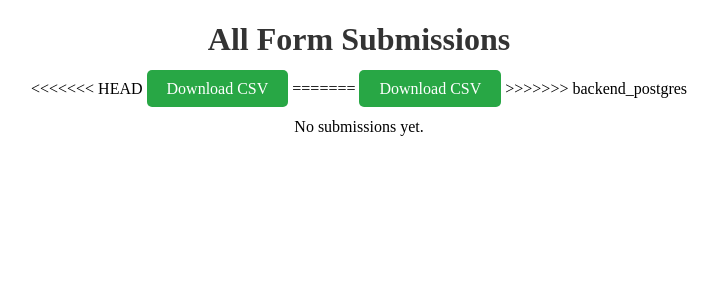
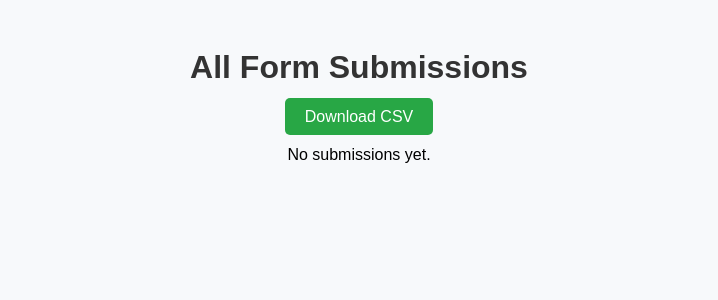
Before and after one commit to HETVI996/LLM-Project, a Flask app: page /admin in a window 1280 px wide. Shown: the top 300 px of the page, without its empty margins (281-999 px from the left). Run offline with Flask 3, Linux system fonts and the light colour scheme; a user stored in the database is signed in.

Commit message:
Fix admin login, dashboard, CSV download, and templates

```diff
--- a/templates/admin.html
+++ b/templates/admin.html
@@ -4,7 +4,6 @@
     <meta charset="UTF-8">
     <title>Admin Dashboard</title>
     <style>
-<<<<<<< HEAD
         body { font-family: Arial, sans-serif; background: #f7f9fb; padding: 20px; }
         h1 { text-align: center; color: #333; }
         table { border-collapse: collapse; width: 100%; max-width: 1200px; margin: 20px auto; background: white; box-shadow: 0 2px 6px rgba(0,0,0,0.1); }
@@ -14,63 +13,13 @@
         .download { display: block; text-align: center; margin: 20px 0; }
         .download a { background: #28a745; color: white; text-decoration: none; padding: 10px 20px; border-radius: 5px; }
         .download a:hover { background: #218838; }
-=======
-        body {
-            font-family: Arial, sans-serif;
-            background: #f7f9fb;
-            padding: 20px;
-        }
-        h1 {
-            text-align: center;
-            color: #333;
-        }
-        table {
-            border-collapse: collapse;
-            width: 100%;
-            max-width: 1200px;
-            margin: 20px auto;
-            background: white;
-            box-shadow: 0 2px 6px rgba(0,0,0,0.1);
-        }
-        th, td {
-            padding: 10px;
-            border: 1px solid #ddd;
-            text-align: left;
-        }
-        th {
-            background: #007BFF;
-            color: white;
-        }
-        tr:nth-child(even) {
-            background: #f2f2f2;
-        }
-        .download {
-            display: block;
-            text-align: center;
-            margin: 20px 0;
-        }
-        .download a {
-            background: #28a745;
-            color: white;
-            text-decoration: none;
-            padding: 10px 20px;
-            border-radius: 5px;
-        }
-        .download a:hover {
-            background: #218838;
-        }
->>>>>>> backend_postgres
     </style>
 </head>
 <body>
     <h1>All Form Submissions</h1>
 
     <div class="download">
-<<<<<<< HEAD
-        <a href="{{ url_for('download_csv') }}?password=admin123">Download CSV</a>
-=======
         <a href="{{ url_for('download_csv') }}">Download CSV</a>
->>>>>>> backend_postgres
     </div>
 
     {% if users %}
@@ -81,13 +30,9 @@
                     <th>Name</th>
                     <th>Age</th>
                     <th>Gender</th>
-<<<<<<< HEAD
-                    {% for i in range(1, 24) %}<th>Q{{ i }}</th>{% endfor %}
-=======
-                    {% for i in range(1,24) %}
+                    {% for i in range(1, 24) %}
                         <th>Q{{ i }}</th>
                     {% endfor %}
->>>>>>> backend_postgres
                 </tr>
             </thead>
             <tbody>
@@ -97,7 +42,7 @@
                         <td>{{ user.name }}</td>
                         <td>{{ user.age }}</td>
                         <td>{{ user.gender }}</td>
-                        {% set answers = user.responses|map(attribute='answer')|list %}
+                        {% set answers = user.responses|default([])|map(attribute='answer')|list %}
                         {% for i in range(23) %}
                             <td>{{ answers[i] if answers|length > i else '' }}</td>
                         {% endfor %}
```
